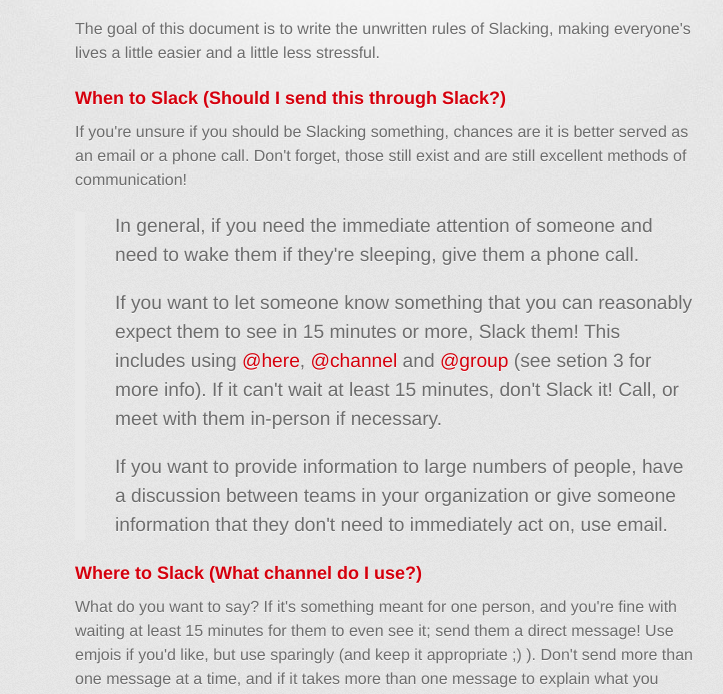
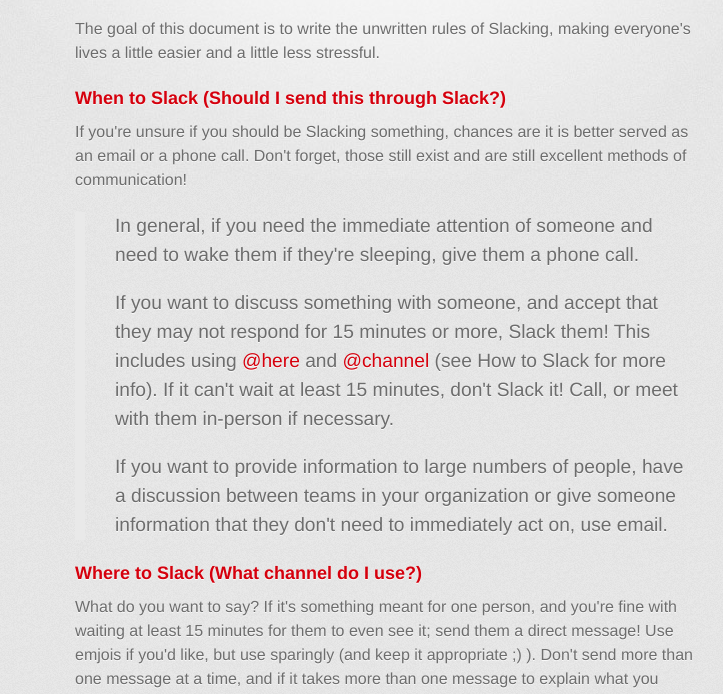
Before and after one commit to tyhawkins/tyhawkins.github.io, a plain HTML site: page Slack-Etiquette/index.html in a window 1280 px wide. Shown: the part 394-1088 px from the top of the page, without its empty margins (255-978 px from the left). Drawn offline with Linux system fonts and the light colour scheme; a web font is replaced by a local one.

Commit message:
spelling errors

```diff
--- a/Slack-Etiquette/index.html
+++ b/Slack-Etiquette/index.html
@@ -44,7 +44,7 @@
 <blockquote>
 <p>In general, if you need the immediate attention of someone and need to wake them if they're sleeping, give them a phone call.</p>
 
-<p>If you want to let someone know something that you can reasonably expect them to see in 15 minutes or more, Slack them!  This includes using <a href="https://github.com/here" class="user-mention">@here</a>, <a href="https://github.com/channel" class="user-mention">@channel</a> and <a href="https://github.com/group" class="user-mention">@group</a> (see setion 3 for more info).  If it can't wait at least 15 minutes, don't Slack it! Call, or meet with them in-person if necessary.</p>
+<p>If you want to discuss something with someone, and accept that they may not respond for 15 minutes or more, Slack them!  This includes using <a href="https://github.com/here" class="user-mention">@here</a> and <a href="https://github.com/channel" class="user-mention">@channel</a> (see How to Slack for more info).  If it can't wait at least 15 minutes, don't Slack it! Call, or meet with them in-person if necessary.</p>
 
 <p>If you want to provide information to large numbers of people, have a discussion between teams in your organization or give someone information that they don't need to immediately act on, use email.</p>
 </blockquote>
```
